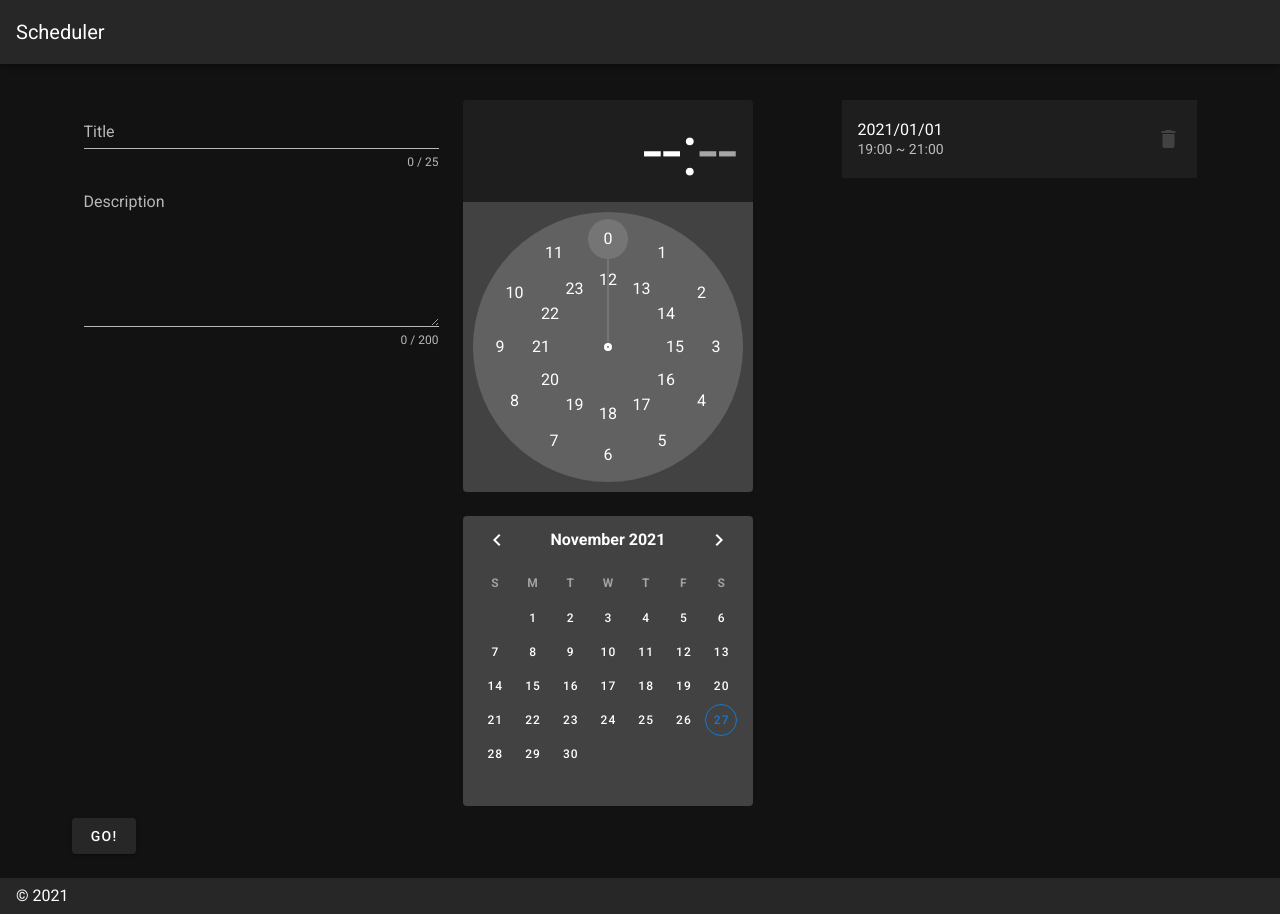
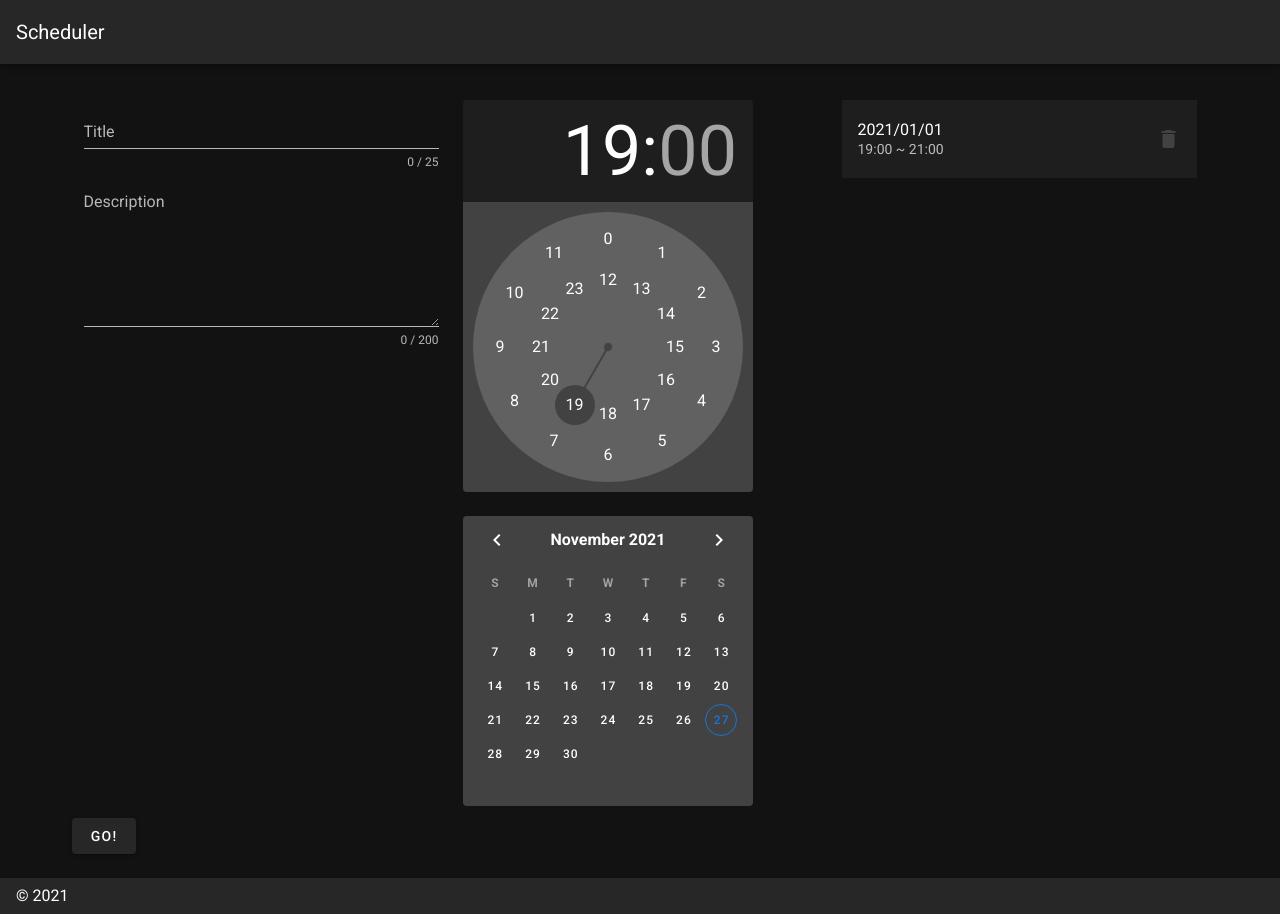
Before and after one commit to tomon9086/techpit-nuxt-scheduler, a Nuxt app in the folder app/: page / in a window 1280 px wide. Built offline with nearby package versions, Linux system fonts and the light colour scheme.

Commit message:
add onchange to event-editor inputs

```diff
--- a/app/components/EventEditor.vue
+++ b/app/components/EventEditor.vue
@@ -8,19 +8,33 @@
           required
           counter
           maxlength="25"
+          :value="title"
+          @change="(value) => {
+            title = value
+          }"
         />
         <!-- 詳細入力 -->
         <v-textarea
           label="Description"
           counter
           maxlength="200"
+          :value="description"
+          @change="(value) => {
+            description = value
+          }"
         />
       </v-col>
       <v-col>
         <v-row>
           <v-col>
             <!-- 時刻選択 -->
-            <v-time-picker format="24hr" />
+            <v-time-picker
+              format="24hr"
+              :value="time"
+              @change="(value) => {
+                time = value
+              }"
+            />
           </v-col>
           <v-col>
             <!-- 日付選択 -->
@@ -62,6 +76,13 @@
 
 <script>
 export default {
+  data () {
+    return {
+      title: '',
+      description: '',
+      time: '19:00'
+    }
+  }
 }
 </script>
 
```
